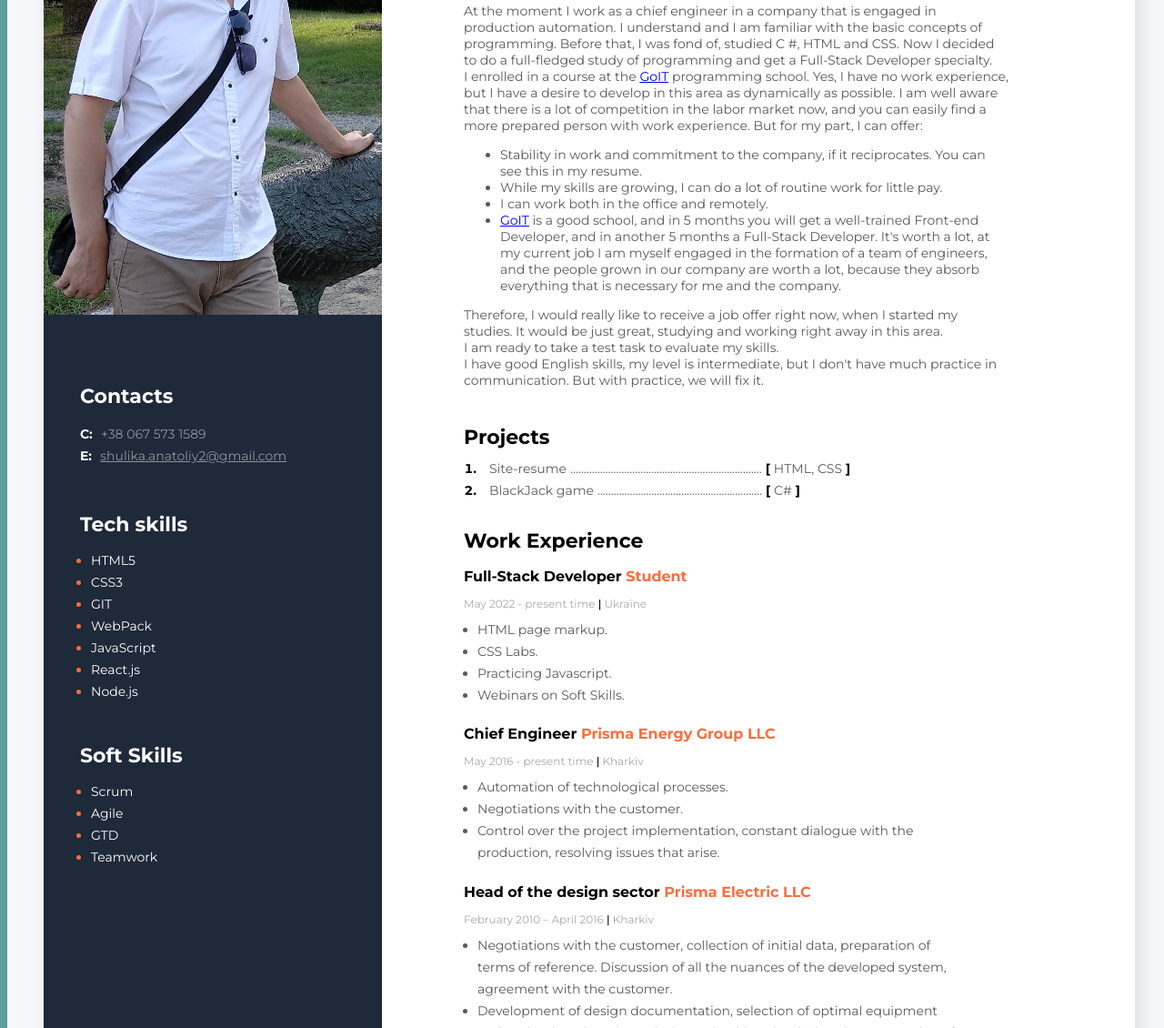
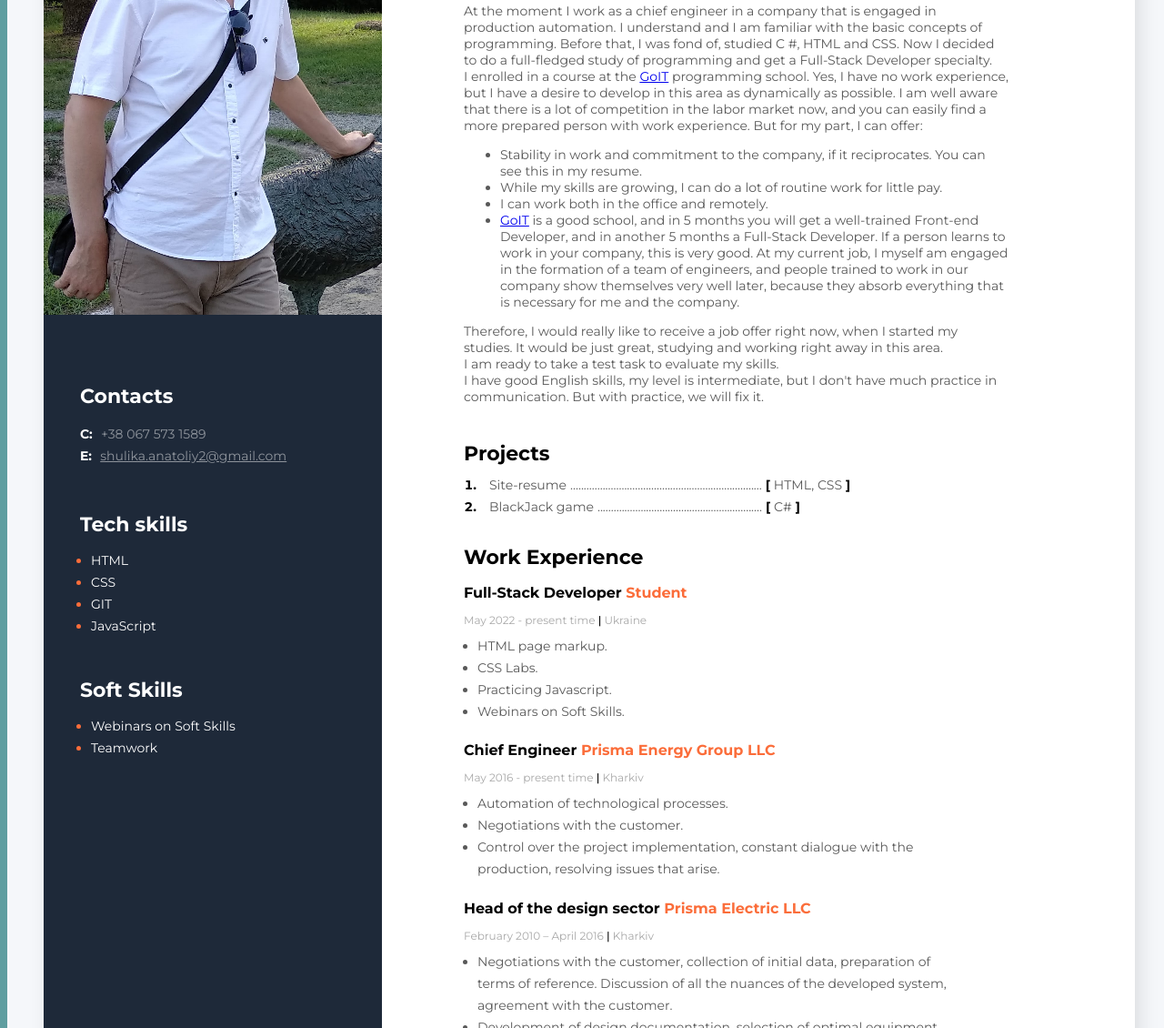
Before and after one commit to anatoliyshulika/site-resume, a plain HTML site: page index.html in a window 1280 px wide. Shown: the part 285-1415 px from the top of the page at 91% size. Drawn offline with Linux system fonts and the light colour scheme.

Commit message:
Исправил скилы

```diff
--- a/index.html
+++ b/index.html
@@ -36,8 +36,9 @@
                             <li>I can work both in the office and remotely.</li>
                             <li><a href="https://goit.ua/" target="_blank">GoIT</a> is a good school, and in 5 months you will get a
                                 well-trained Front-end Developer, and in another 5 months a Full-Stack Developer.
-                                It's worth a lot, at my current job I am myself
-                                engaged in the formation of a team of engineers, and the people grown in our company are worth a lot,
+                                If a person learns to work in your company, this is very good. At my current job, I myself am engaged
+                                in the formation of a team of engineers,
+                                and people trained to work in our company show themselves very well later,
                                 because they absorb everything that is necessary for me and the company.
                             </li>
                         </ul>
@@ -156,22 +157,23 @@
                 <div class="tech_skills">
                     <h3 class="sidbar_title">Tech skills</h3>
                     <ul class="skills_list">
-                        <li><span class="text_in_skill_list">HTML5</span></li>
-                        <li><span class="text_in_skill_list">CSS3</span></li>
+                        <li><span class="text_in_skill_list">HTML</span></li>
+                        <li><span class="text_in_skill_list">CSS</span></li>
                         <li><span class="text_in_skill_list">GIT</span></li>
-                        <li><span class="text_in_skill_list">WebPack</span></li>
+                        <!-- <li><span class="text_in_skill_list">WebPack</span></li> -->
                         <li><span class="text_in_skill_list">JavaScript</span></li>
-                        <li><span class="text_in_skill_list">React.js</span></li>
-                        <li><span class="text_in_skill_list">Node.js</span></li>
+                        <!-- <li><span class="text_in_skill_list">React.js</span></li> -->
+                        <!-- <li><span class="text_in_skill_list">Node.js</span></li> -->
                     </ul>
                 </div>
                 <!--Soft Skills-->
                 <div class="soft_skills">
                     <h3 class="sidbar_title">Soft Skills</h3>
                     <ul class="skills_list">
-                        <li><span class="text_in_skill_list">Scrum</span></li>
-                        <li><span class="text_in_skill_list">Agile</span></li>
-                        <li><span class="text_in_skill_list">GTD</span></li>
+                        <li><span class="text_in_skill_list">Webinars on Soft Skills</span></li>
+                        <!-- <li><span class="text_in_skill_list">Scrum</span></li> -->
+                        <!-- <li><span class="text_in_skill_list">Agile</span></li> -->
+                        <!-- <li><span class="text_in_skill_list">GTD</span></li> -->
                         <li><span class="text_in_skill_list">Teamwork</span></li>
                     </ul>
                 </div>
```
